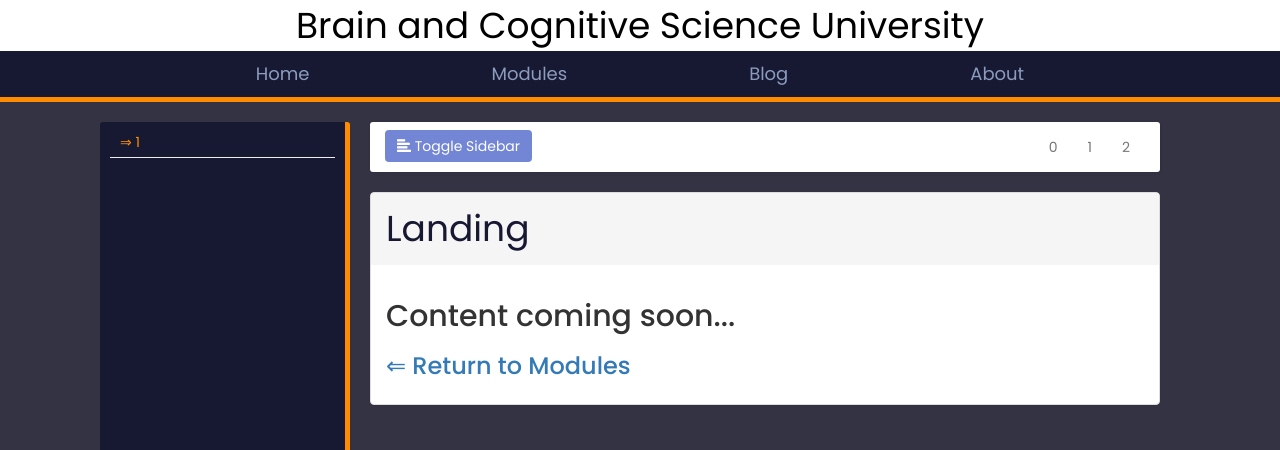
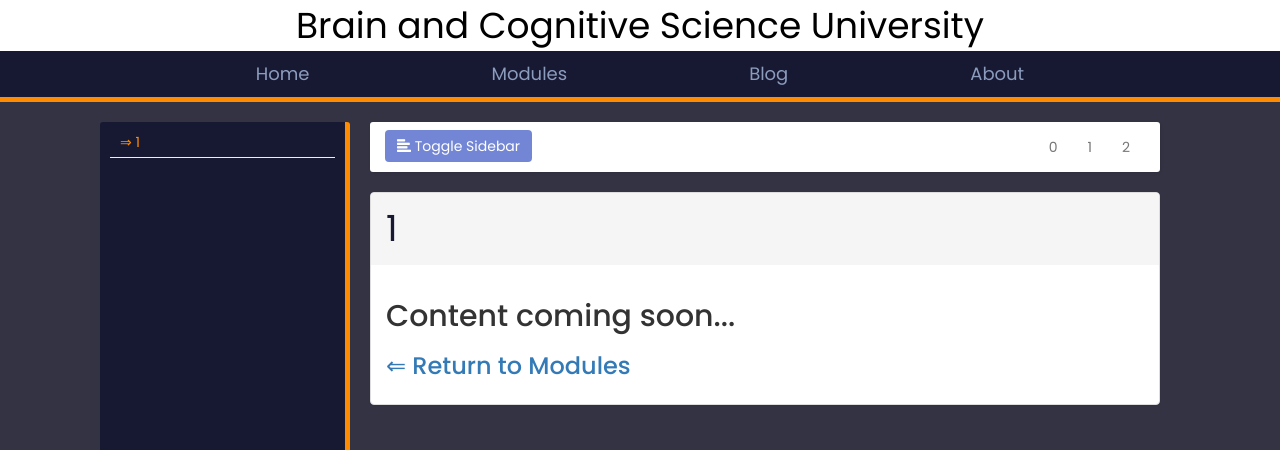
Before and after one commit to jonwillits/bcs_web, a Flask app: page /module/1/ in a window 1280 px wide. Shown: the top 450 px of the page. Run offline with Flask 2, Linux system fonts and the light colour scheme; some libraries are stand-ins or nearby versions.

Commit message:
rename landing.md to home.md and use module name as panel heading instead of 'Landing' on landing page

```diff
--- a/src/app.py
+++ b/src/app.py
@@ -44,7 +44,7 @@ def module(branch, leaf=config.Defaults.leaf):
                                                       md_file_name)
     return render_template('module.html',
                            nodes=branch.split('/'),
-                           heading=to_heading(leaf),
+                           heading=to_heading(branch, leaf),
                            content=content,
                            submodules=submodules)
 
--- a/src/config.py
+++ b/src/config.py
@@ -1,4 +1,4 @@
 
 
 class Defaults:
-    leaf = 'landing'
+    leaf = 'home'
--- a/src/templates/module.html
+++ b/src/templates/module.html
@@ -10,7 +10,7 @@
                 {% for node in nodes %}
                     {{ loop.index0 * 4 * '&nbsp;' | safe}}
                     {%  if loop.index == loop.length %}
-                        <a href={{ url_for('module', branch='/'.join(nodes), leaf='landing') }}>
+                        <a href={{ url_for('module', branch='/'.join(nodes), leaf='home') }}>
                             &rArr; {{ node.replace('_', ' ') }}
                         </a>
                     {%  else %}
@@ -71,13 +71,11 @@
     <script>
     /* module side menu script */
 	/* Loop through all dropdown buttons to toggle between hiding and showing its dropdown content - This allows the user to have multiple dropdowns without any conflict */
-    var dropdown = document.getElementsByClassName("dropdown-jw");
-    var i;
-
-    for (i = 0; i < dropdown.length; i++) {
+    const dropdown = document.getElementsByClassName("dropdown-jw");
+    for (let i = 0; i < dropdown.length; i++) {
         dropdown[i].addEventListener("click", function() {
             this.classList.toggle("active");
-            var dropdownContent = this.nextElementSibling;
+            const dropdownContent = this.nextElementSibling;
             if (dropdownContent.style.display === "block") {
                 dropdownContent.style.display = "none";
             } else {
@@ -88,10 +86,8 @@
     </script>
 
 
-    <!-- jQuery CDN -->
+    <!-- jQuery CDN required for Toggle Sidebar button-->
     <script src="https://code.jquery.com/jquery-1.12.0.min.js"></script>
-    <!-- Bootstrap Js CDN -->
-    <script src="https://maxcdn.bootstrapcdn.com/bootstrap/3.3.7/js/bootstrap.min.js"></script>
 
     <script type="text/javascript">
         $(document).ready(function () {
--- a/src/utils.py
+++ b/src/utils.py
@@ -4,8 +4,11 @@ from pathlib import Path
 from src import config
 
 
-def to_heading(leaf):
-    return ' '.join([w.capitalize() for w in leaf.split('_')])
+def to_heading(branch, leaf):
+    if leaf == config.Defaults.leaf:
+        return branch.split('/')[-1].replace('_', ' ')
+    else:
+        return ' '.join([w.capitalize() for w in leaf.split('_')])
 
 
 def open_file(content_path, file_name):
@@ -23,7 +26,7 @@ def default_content(md_file_name):
                "<h3><a href='/modules' style='text-decoration: none;'>&lArr; Return to Modules</a></h3>"
     else:
         return "<h2>Content coming soon...</h2>" \
-               "<h3><a href='leaf=landing' style='text-decoration: none;'>&lArr; Return to Module</a></h3>"
+               "<h3><a href='leaf=home' style='text-decoration: none;'>&lArr; Return to Module</a></h3>"
 
 
 def load_content_and_submodules(static_path_name, branch_path_name, md_file_name):
```
Also changed, not shown: src/static/content/intro_to_bcs/home.md (renamed from src/static/content/intro_to_bcs/landing.md).
